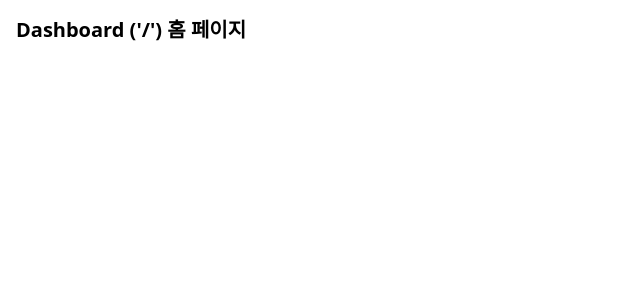
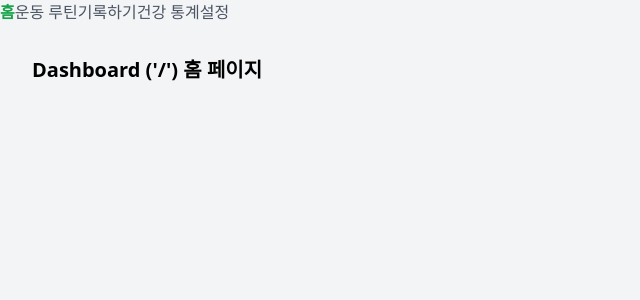
Before and after one commit to yoonguri988/fitTracker, a React (Vite) app: page / in a window 1280 px wide. Shown: the top 300 px of the page, without its empty margins (0-640 px from the left). Built offline with nearby package versions, Linux system fonts and the light colour scheme.

Commit message:
Created: Common layout and Navbar
- 페이지 상단에 네비게이션 바
- 각 메뉴 click시 상단에 고정되어 있으며, 본문 페이지만 전환
- 해당 메뉴를 click시 주소가 바뀌면서 이동

```diff
--- a/src/App.jsx
+++ b/src/App.jsx
@@ -4,6 +4,7 @@ import RoutinePage from "./pages/RoutinePage";
 import StatsPage from "./pages/StatsPage";
 import RecordPage from "./pages/RecordPage";
 import SettingsPage from "./pages/SettingsPage";
+import Layout from "./components/Layout";
 // import useCounterStore from "./stores/useCounterStore";
 // import './App.css'
 
@@ -14,11 +15,13 @@ function App() {
 
   return (
     <Routes>
-      <Route path="/" element={<DashboardPage />} />
-      <Route path="/routine" element={<RoutinePage />} />
-      <Route path="/stats" element={<StatsPage />} />
-      <Route path="/record" element={<RecordPage />} />
-      <Route path="/settings" element={<SettingsPage />} />
+      <Route path="/" element={<Layout />}>
+        <Route index element={<DashboardPage />} />
+        <Route path="routine" element={<RoutinePage />} />
+        <Route path="record" element={<RecordPage />} />
+        <Route path="stats" element={<StatsPage />} />
+        <Route path="settings" element={<SettingsPage />} />
+      </Route>
     </Routes>
     // <>
     //   <div className="bg-red-500 text-white p-4 text-xl">
--- /dev/null
+++ b/src/components/Layout.jsx
@@ -0,0 +1,14 @@
+import { Outlet } from "react-router-dom";
+import Navbar from "./Navbar";
+
+function Layout() {
+  return (
+    <div className="min-h-screen bg-gray-100">
+      <Navbar />
+      <main className="p-4">
+        <Outlet /> {/** 각 페이지가 렌더링 */}
+      </main>
+    </div>
+  );
+}
+export default Layout;
--- /dev/null
+++ b/src/components/Navbar.jsx
@@ -0,0 +1,28 @@
+import { NavLink } from "react-router-dom";
+
+const navItems = [
+  { to: "/", label: "홈" },
+  { to: "/routine", label: "운동 루틴" },
+  { to: "/record", label: "기록하기" },
+  { to: "/stats", label: "건강 통계" },
+  { to: "/settings", label: "설정" },
+];
+
+function Navbar() {
+  return (
+    <nav>
+      {navItems.map((item) => (
+        <NavLink
+          key={item.to}
+          to={item.to}
+          className={({ isActive }) =>
+            isActive ? "font-bold text-green-600" : "text-gray-600"
+          }
+        >
+          {item.label}
+        </NavLink>
+      ))}
+    </nav>
+  );
+}
+export default Navbar;
```
Also changed, not shown: 1 other file (tests, documents, lock files or other folders).
